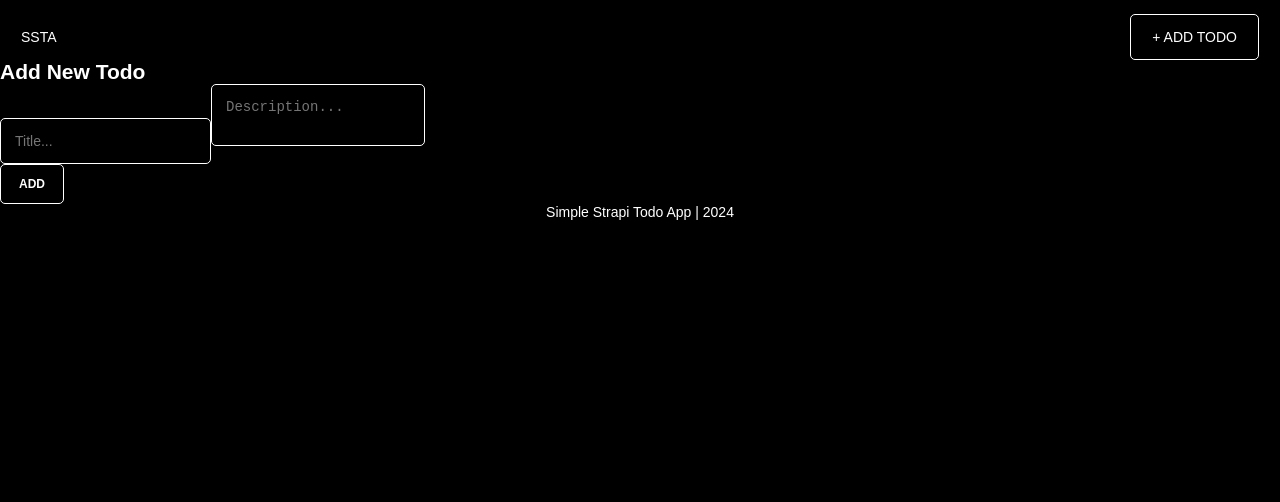
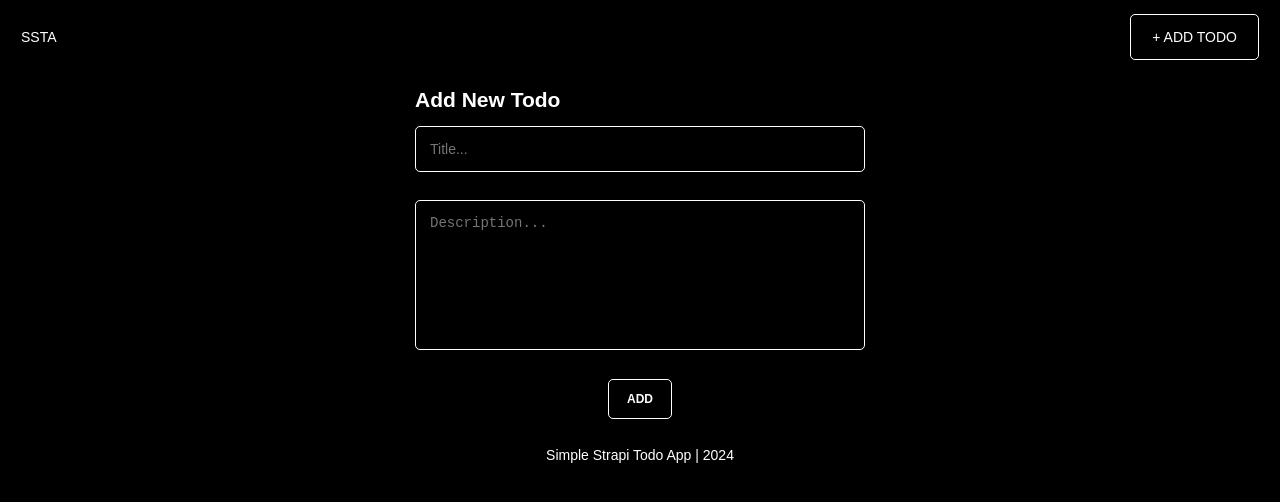
Before and after one commit to joshdev19/simple-strapi-app, a React (Vite) app in the folder client/: page /add in a window 1280 px wide. Shown: the top 502 px of the page. Built offline with nearby package versions, Linux system fonts and the light colour scheme.

Commit message:
Made new styles

```diff
--- a/client/src/index.css
+++ b/client/src/index.css
@@ -27,8 +27,14 @@ input {
   background: transparent;
 }
 
+input,
+textarea {
+  width: 100%;
+  margin: 1em 0;
+}
+
 a {
-  color: inherit  ;
+  color: inherit;
 }
 
 button {
@@ -47,6 +53,7 @@ button {
 
 /* defaults for 100% width */
 .wrapper nav,
+.wrapper .form-wrapper,
 .wrapper .cards-wrapper,
 .wrapper footer {
   width: 100%;
@@ -71,6 +78,29 @@ button {
   border-radius: 5px;
   border: 1px solid white;
   padding: 1em 1.5em;
+}
+
+.wrapper .form-wrapper {
+  margin: 2em 0;
+}
+
+.wrapper .form-wrapper form {
+  width: 450px;
+  margin: auto;
+}
+
+.wrapper .form-wrapper form textarea::-webkit-scrollbar {
+  width: 0px;
+}
+
+.wrapper .form-wrapper form textarea {
+  height: 150px;
+  max-height: 150px;
+  overflow-y: auto;
+}
+
+.wrapper .form-wrapper form button {
+  margin: 1em auto;
 }
 
 .wrapper .cards-wrapper {
```
